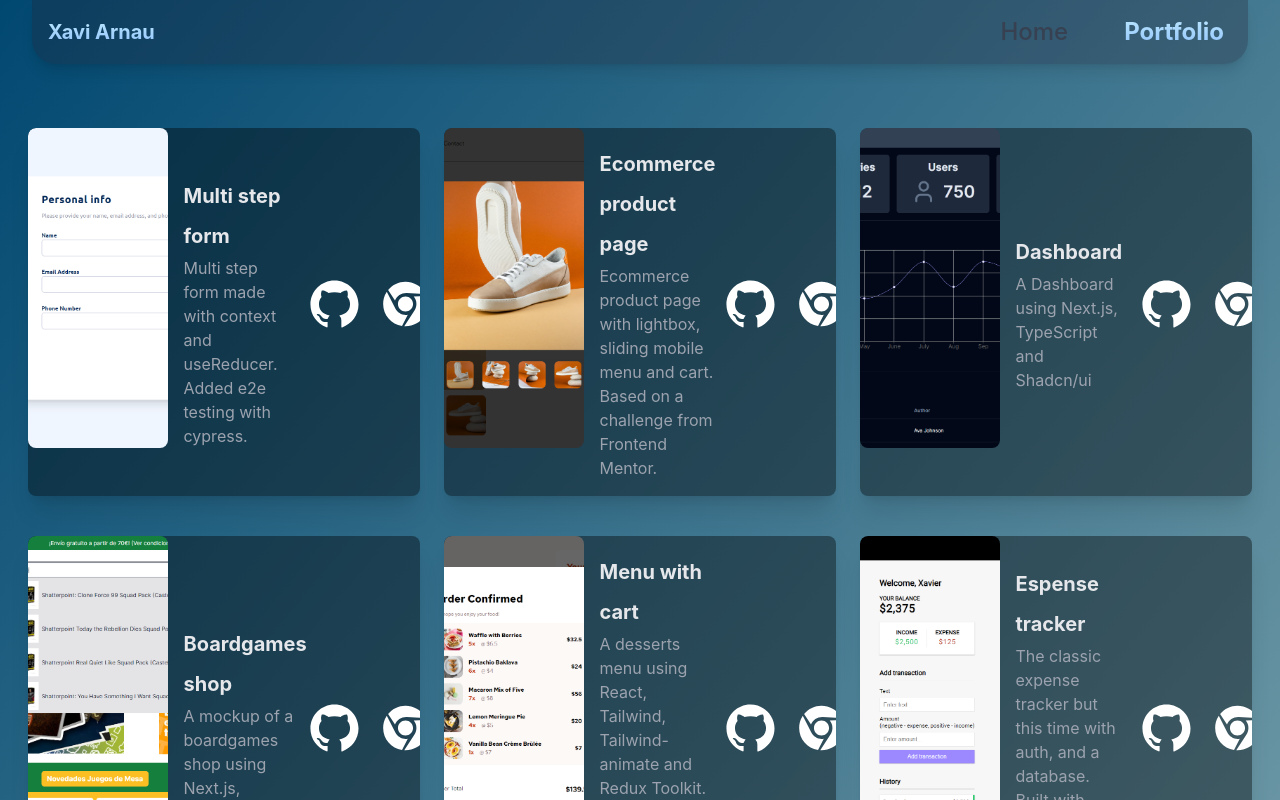
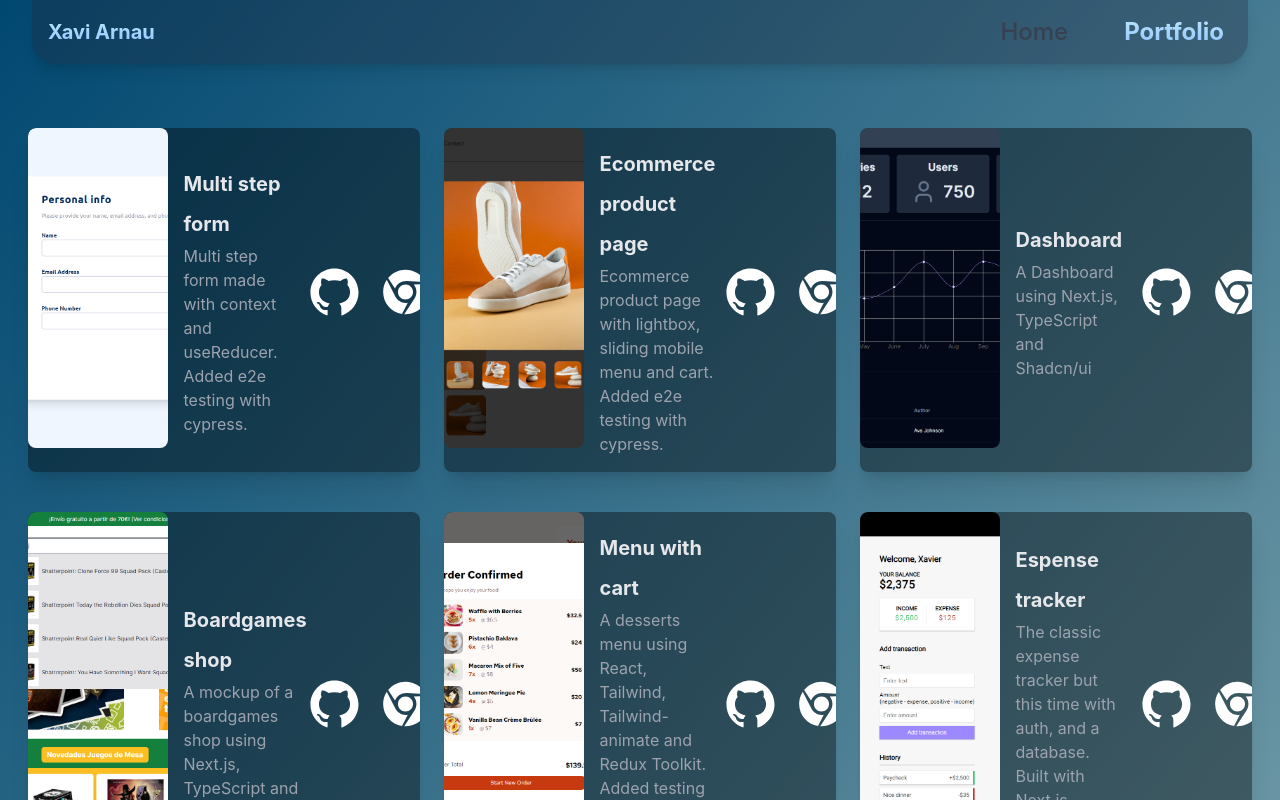
Before and after one commit to Xavi-Arnau/portfolio-tailwind-app, a React (Create React App) app: page /Portfolio in a window 1280 px wide. Shown: the top 800 px of the page. Built offline with nearby package versions, Linux system fonts and the light colour scheme.

Commit message:
updated project

```diff
--- a/src/components/Portfolio.jsx
+++ b/src/components/Portfolio.jsx
@@ -41,7 +41,7 @@ export const Portfolio = () => {
           github={"https://github.com/Xavi-Arnau/ecommerce-product-page-main"}
           title={"Ecommerce product page"}
           description={
-            "Ecommerce product page with lightbox, sliding mobile menu and cart. Based on a challenge from Frontend Mentor."
+            "Ecommerce product page with lightbox, sliding mobile menu and cart. Added e2e testing with cypress."
           }
         />
         <Project
```
